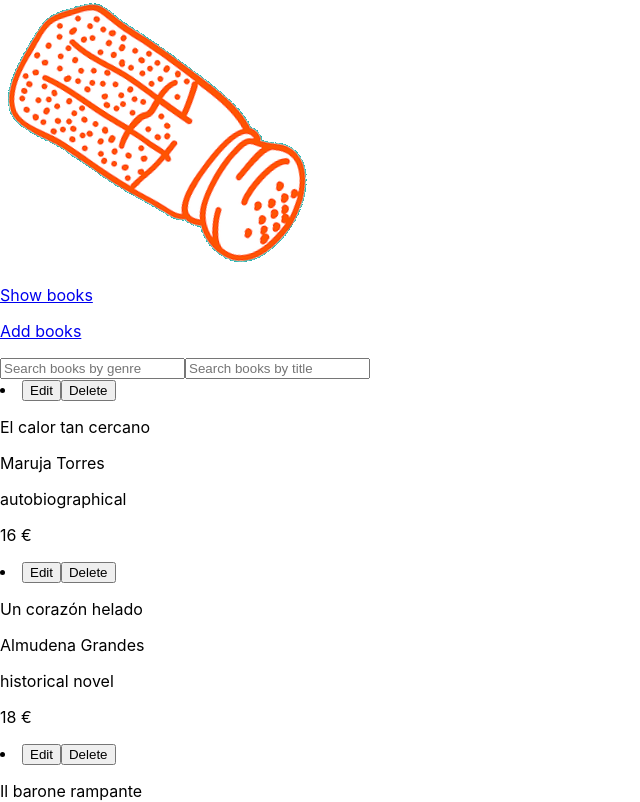
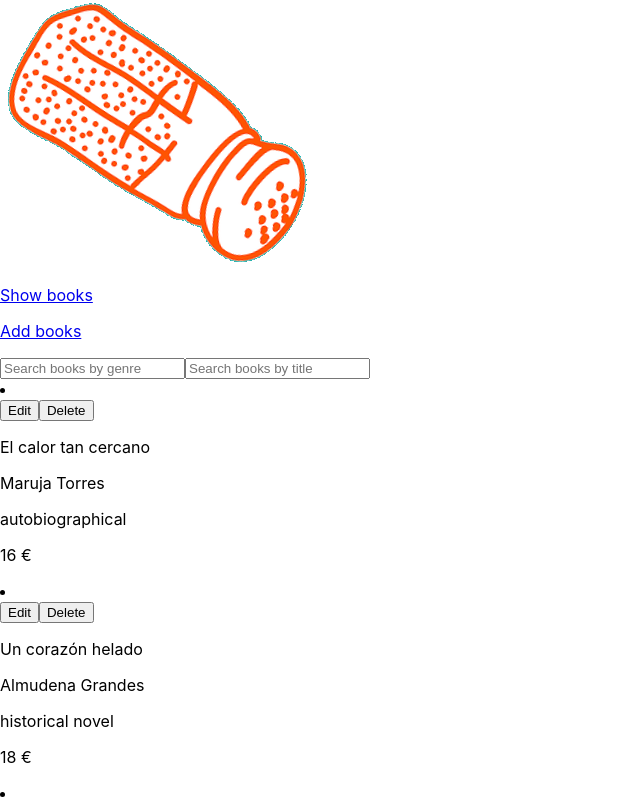
Before and after one commit to natalia-pn/B, a React (Create React App) app: page / in a window 1280 px wide. Shown: the top 802 px of the page, without its empty margins (0-640 px from the left). Built offline with nearby package versions, Linux system fonts and the light colour scheme; the HTML template or start-up script is replaced by a standard one.

Commit message:
Add containers for buttons and books'info

```diff
--- a/src/components/ShowBooks.js
+++ b/src/components/ShowBooks.js
@@ -18,12 +18,16 @@ class ShowBooks extends Component {
                 {filterBooks.map((book, index)=>{
                     return(
                         <li className="Book__container" key={index}>
+                            <div className="action-buttons__container">
                                 <button type="button" className="Edit-button" value={book.id}>Edit</button>
                                 <button type="button" className="Delete-button" value={book.id} onClick={removeBook}>Delete</button>
+                            </div>
+                            <div className="Book__info">
                                 <p className="Book__title">{book.title}</p>
                                 <p className="Book__author">{book.author}</p>
                                 <p className="Book__genre">{book.genre}</p>
                                 <p className="Book__price">{book.price}</p>
+                            </div>
                         </li>
                     )
                 })}
```
Lines whose indentation alone changed are shown as unchanged.
